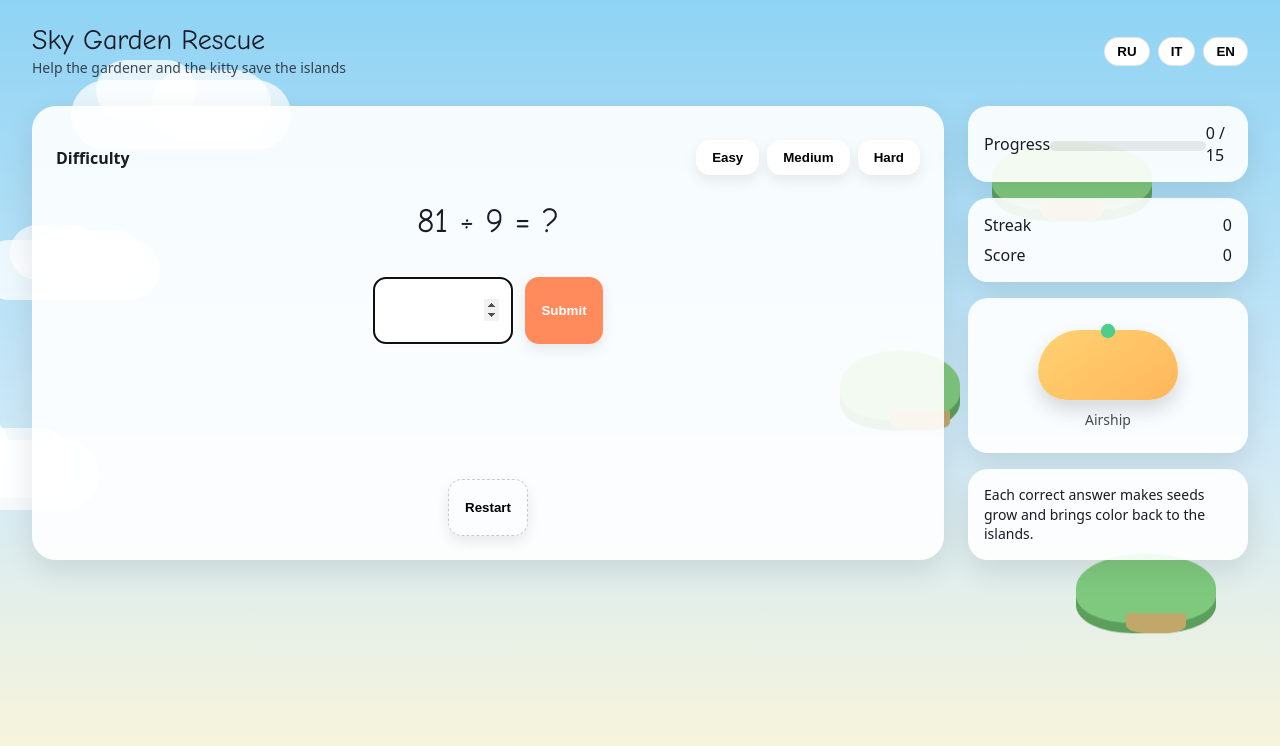
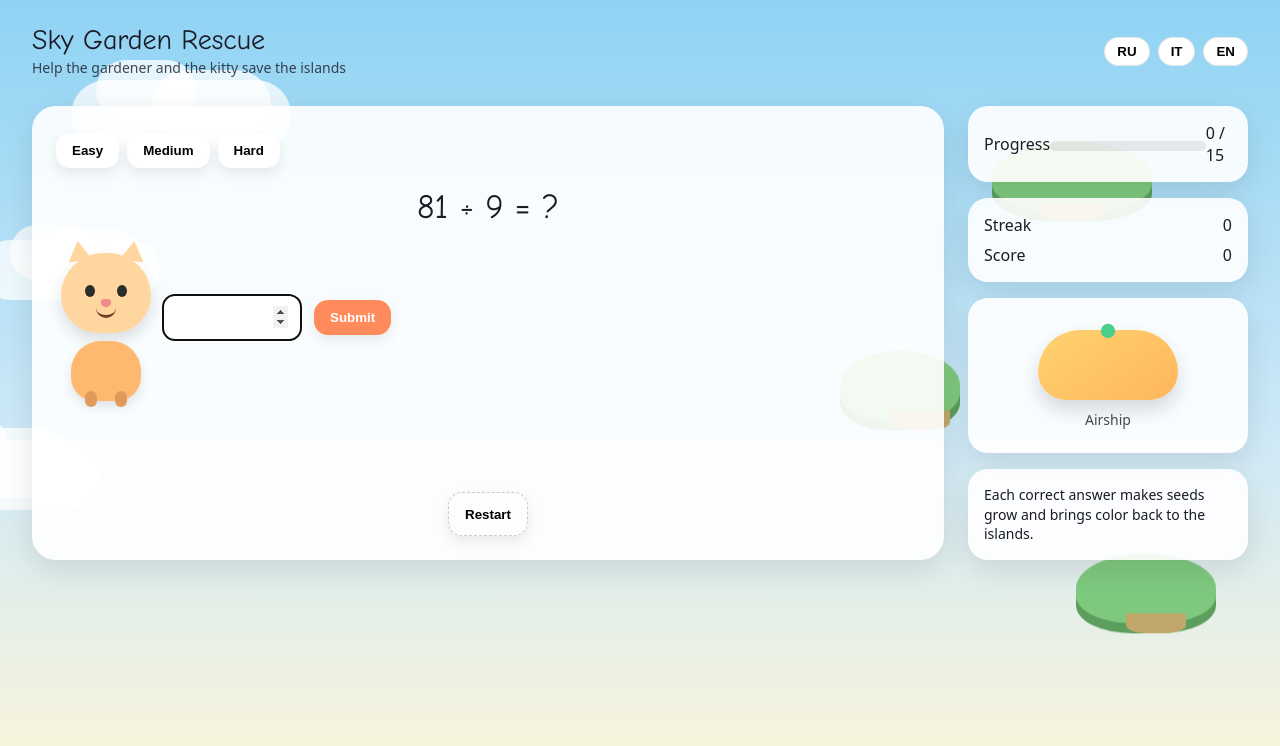
Before and after one commit to AGFella/sky-garden-math, a plain HTML site: page index.html in a window 1280 px wide. Drawn offline with Linux system fonts and the light colour scheme.

Commit message:
Adjust layout and kitten position

```diff
--- a/index.html
+++ b/index.html
@@ -31,7 +31,6 @@
   <main class="layout">
     <section class="card">
       <div class="difficulty">
-        <span class="label" data-i18n="difficulty">Сложность</span>
         <div class="difficulty-buttons">
           <button class="btn" data-difficulty="easy" data-i18n="easy">Легко</button>
           <button class="btn" data-difficulty="medium" data-i18n="medium">Средне</button>
@@ -43,10 +42,30 @@
         <span class="problem-text" id="problemText">6 × 3 = ?</span>
       </div>
 
-      <form id="answerForm" class="answer">
-        <input id="answerInput" type="number" inputmode="numeric" autocomplete="off" />
-        <button class="btn primary" type="submit" data-i18n="submit">Ответить</button>
-      </form>
+      <div class="answer-row">
+        <div class="kitten" id="kitten" aria-hidden="true">
+          <div class="kitten-head">
+            <div class="ear ear-left"></div>
+            <div class="ear ear-right"></div>
+            <div class="face">
+              <div class="eye eye-left"></div>
+              <div class="eye eye-right"></div>
+              <div class="nose"></div>
+              <div class="mouth"></div>
+            </div>
+          </div>
+          <div class="kitten-body">
+            <div class="leg leg-left"></div>
+            <div class="leg leg-right"></div>
+          </div>
+          <div class="tear tear-left"></div>
+          <div class="tear tear-right"></div>
+        </div>
+        <form id="answerForm" class="answer">
+          <input id="answerInput" type="number" inputmode="numeric" autocomplete="off" />
+          <button class="btn primary" type="submit" data-i18n="submit">Ответить</button>
+        </form>
+      </div>
 
       <div class="feedback" id="feedback" aria-live="polite"></div>
       <div class="hint" id="hint" aria-live="polite"></div>
--- a/styles.css
+++ b/styles.css
@@ -148,7 +148,7 @@ body {
 
 .difficulty {
   display: flex;
-  justify-content: space-between;
+  justify-content: flex-start;
   align-items: center;
   gap: 16px;
 }
@@ -194,10 +194,182 @@ body {
   font-family: var(--font-title);
 }
 
+.answer-row {
+  display: grid;
+  grid-template-columns: 100px 1fr;
+  gap: 6px;
+  align-items: center;
+}
+
+.kitten {
+  position: relative;
+  width: 96px;
+  height: 130px;
+  margin: 0 auto;
+}
+
+.kitten-head {
+  position: relative;
+  width: 90px;
+  height: 80px;
+  background: #ffd6a0;
+  border-radius: 45px 45px 40px 40px;
+  margin: 0 auto;
+  box-shadow: 0 8px 16px rgba(0, 0, 0, 0.12);
+  transition: transform 0.2s ease;
+}
+
+.kitten-body {
+  position: relative;
+  width: 70px;
+  height: 60px;
+  background: #ffb870;
+  margin: 8px auto 0;
+  border-radius: 30px 30px 24px 24px;
+  box-shadow: 0 6px 12px rgba(0, 0, 0, 0.1);
+}
+
+.ear {
+  position: absolute;
+  width: 0;
+  height: 0;
+  border-left: 12px solid transparent;
+  border-right: 12px solid transparent;
+  border-bottom: 20px solid #ffd6a0;
+  top: -12px;
+}
+
+.ear-left { left: 6px; transform: rotate(-8deg); }
+.ear-right { right: 6px; transform: rotate(8deg); }
+
+.face {
+  position: absolute;
+  inset: 0;
+}
+
+.eye {
+  position: absolute;
+  width: 10px;
+  height: 12px;
+  background: #2c2c2c;
+  border-radius: 50%;
+  top: 32px;
+}
+
+.eye-left { left: 24px; }
+.eye-right { right: 24px; }
+
+.nose {
+  position: absolute;
+  width: 10px;
+  height: 8px;
+  background: #f08a8a;
+  border-radius: 40% 40% 60% 60%;
+  top: 46px;
+  left: calc(50% - 5px);
+}
+
+.mouth {
+  position: absolute;
+  width: 20px;
+  height: 10px;
+  border-bottom: 3px solid #6b3f2a;
+  border-radius: 0 0 20px 20px;
+  top: 55px;
+  left: calc(50% - 10px);
+}
+
+.kitten.neutral .mouth {
+  border-bottom: none;
+  border-top: 3px solid #6b3f2a;
+  border-radius: 0;
+}
+
+.kitten.sad .mouth {
+  border-bottom: none;
+  border-top: 3px solid #6b3f2a;
+  border-radius: 20px 20px 0 0;
+}
+
+.tear {
+  position: absolute;
+  width: 8px;
+  height: 12px;
+  background: #7ad1ff;
+  border-radius: 50%;
+  top: 78px;
+  opacity: 0;
+  transition: opacity 0.2s ease;
+}
+
+.tear-left { left: 34px; }
+.tear-right { right: 34px; }
+
+.kitten.idle .kitten-head {
+  animation: kitten-bob 1s ease-in-out;
+}
+
+.kitten.happy .kitten-head {
+  animation: kitten-happy 0.6s ease-in-out;
+}
+
+.kitten.shake .kitten-head {
+  animation: kitten-shake 0.5s ease-in-out;
+}
+
+.kitten.cry .kitten-head {
+  transform: translateY(4px);
+}
+
+.kitten.cry .tear {
+  opacity: 1;
+  animation: kitten-tear 0.8s ease-in-out infinite;
+}
+
+@keyframes kitten-tear {
+  0% { transform: translateY(0); opacity: 0; }
+  20% { opacity: 1; }
+  100% { transform: translateY(16px); opacity: 0; }
+}
+
+.leg {
+  position: absolute;
+  width: 12px;
+  height: 16px;
+  background: #e09b58;
+  border-radius: 6px;
+  bottom: -6px;
+}
+
+.leg-left { left: 14px; }
+.leg-right { right: 14px; }
+
+@keyframes kitten-bob {
+  0% { transform: translateY(0); }
+  50% { transform: translateY(-6px); }
+  100% { transform: translateY(0); }
+}
+
+@keyframes kitten-happy {
+  0% { transform: rotate(0deg) translateY(0); }
+  30% { transform: rotate(-6deg) translateY(-4px); }
+  60% { transform: rotate(6deg) translateY(-4px); }
+  100% { transform: rotate(0deg) translateY(0); }
+}
+
+@keyframes kitten-shake {
+  0% { transform: rotate(0deg); }
+  25% { transform: rotate(-8deg); }
+  50% { transform: rotate(8deg); }
+  75% { transform: rotate(-6deg); }
+  100% { transform: rotate(0deg); }
+}
+
 .answer {
   display: flex;
   gap: 12px;
-  justify-content: center;
+  justify-content: flex-start;
+  align-items: center;
 }
 
 .answer input {
@@ -339,6 +511,9 @@ body {
   .layout {
     grid-template-columns: 1fr;
   }
+  .answer-row {
+    grid-template-columns: 1fr;
+  }
   .difficulty {
     flex-direction: column;
     align-items: flex-start;
```
